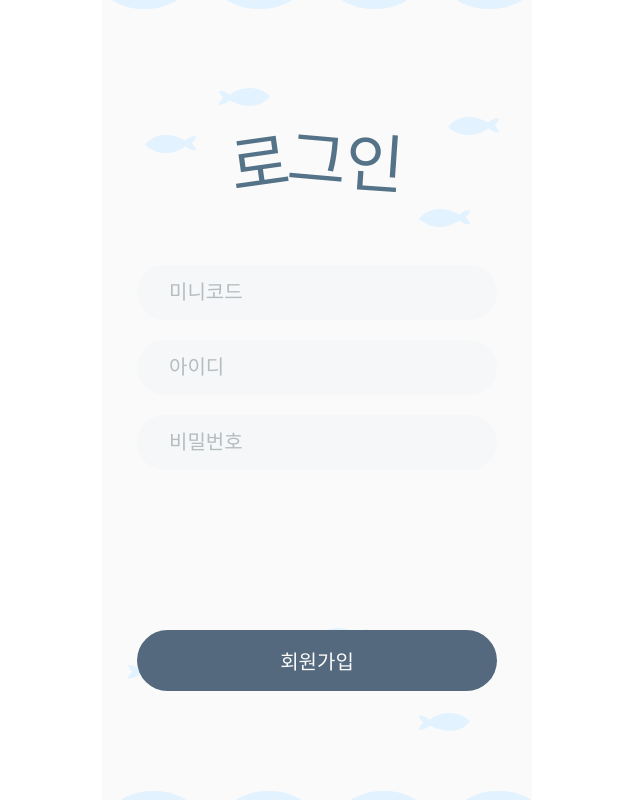
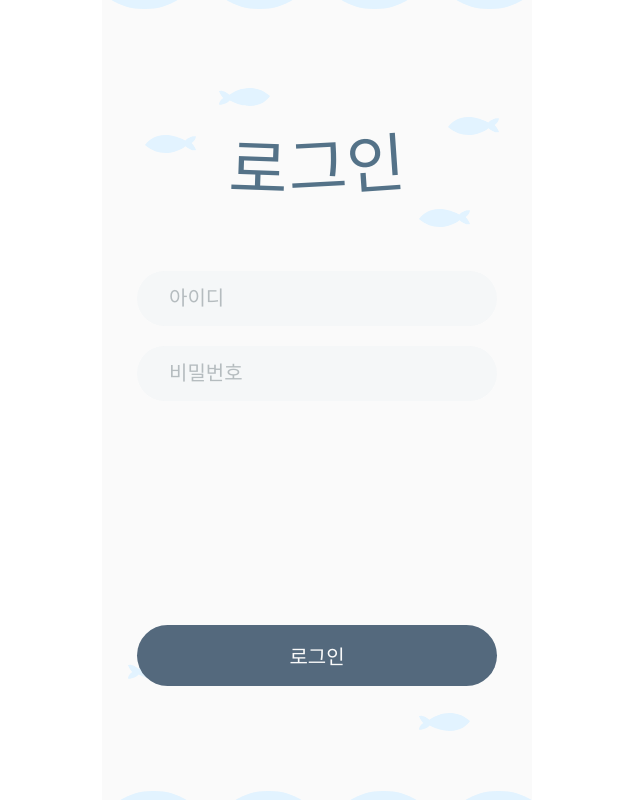
Before and after one commit to neneco-com/coconenne_FE, a Next.js app in the folder coco/: page /signIn in a window 1280 px wide. Shown: the whole page, without its empty margins (323-963 px from the left). Built offline with nearby package versions, Linux system fonts and the light colour scheme; a web font is replaced by a local one.

Commit message:
docs(#9) :: 로그인 페이지 퍼블리싱

```diff
--- a/coco/src/containers/ui/SignIn/index.tsx
+++ b/coco/src/containers/ui/SignIn/index.tsx
@@ -14,9 +14,9 @@ export default function SignUp() {
   const [password, setPassword] = useState('');
 
   const letters = [
-    { text: '로', rotate: -8, y: 4, x: 0 },
-    { text: '그', rotate: 5, y: 0, x: 2 },
-    { text: '인', rotate: 4, y: 4, x: 4 },
+    { text: '로', rotate: 2, y: 3, x: 0 },
+    { text: '그', rotate: -3, y: 1, x: 0 },
+    { text: '인', rotate: -4, y: -2, x: 0 },
   ];
 
   return (
@@ -31,11 +31,6 @@ export default function SignUp() {
       <_.Group>
         <_.TextGroup>
           <TextBox
-            value={miniCode}
-            onChange={(e) => setMiniCode(e.target.value)}
-            placeholder="미니코드"
-          />
-          <TextBox
             value={id}
             onChange={(e) => setId(e.target.value)}
             placeholder="아이디"
@@ -46,7 +41,7 @@ export default function SignUp() {
             placeholder="비밀번호"
           />
         </_.TextGroup>
-        <Btn onClick={() => router.push('/signUpModal')}>회원가입</Btn>
+        <Btn onClick={() => router.push('/signUpModal')}>로그인</Btn>
       </_.Group>
     </_.Container>
   );
--- a/coco/src/containers/ui/SignIn/style.ts
+++ b/coco/src/containers/ui/SignIn/style.ts
@@ -26,7 +26,7 @@ export const Letter = styled.div<{ rotate: number; y: number }>`
 
 export const Group = styled.div`
     ${Basic}
-    row-gap: 10rem;
+    row-gap: 14rem;
 `;
 
 export const TextGroup = styled.div`
```
